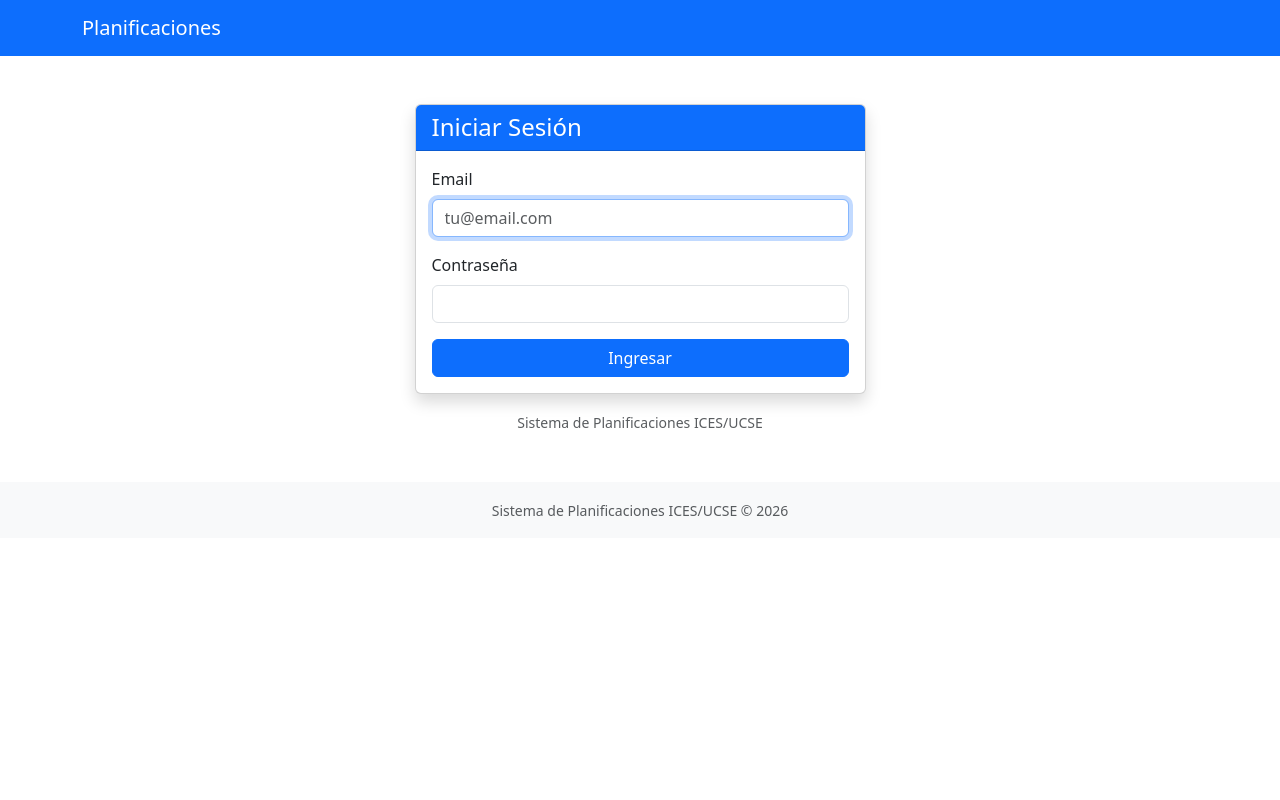
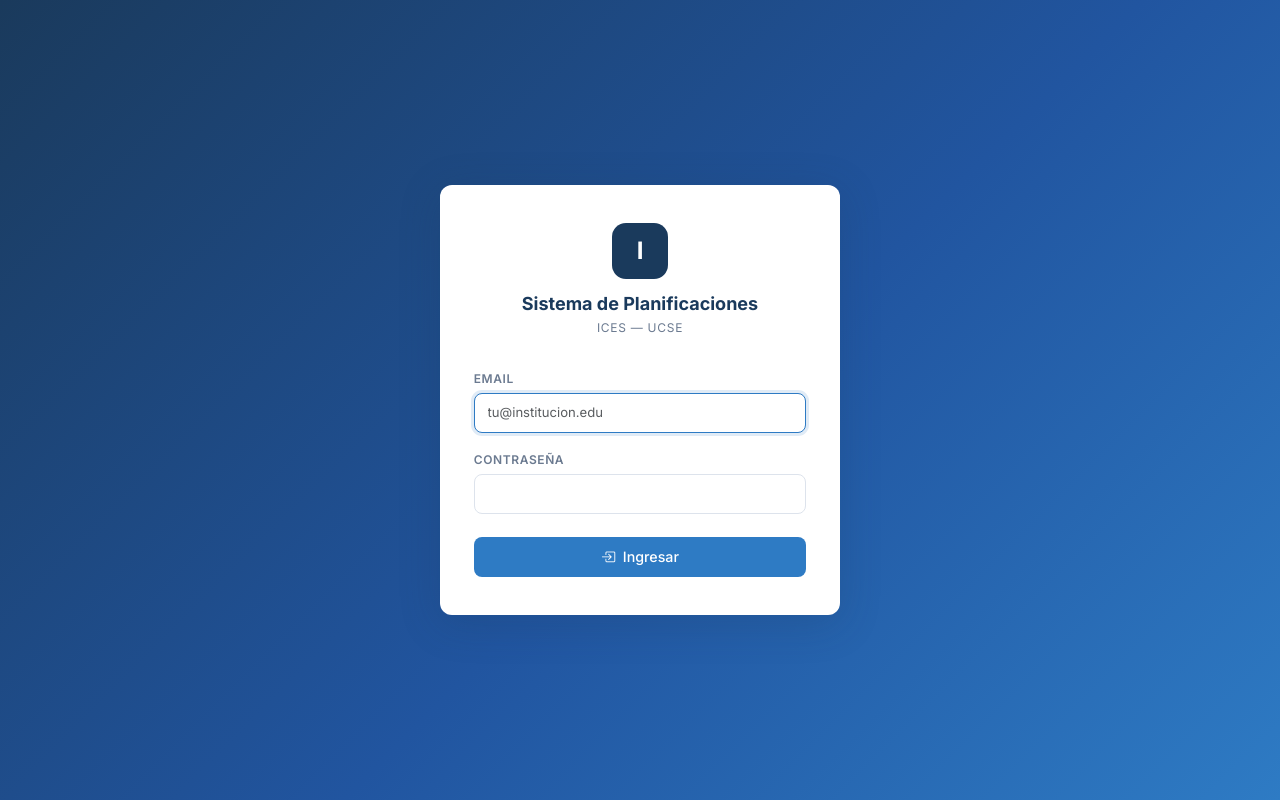
Before and after one commit to NicoMiretti/planificacion-ices, a Django app: page /usuarios/login/ in a window 1280 px wide. Run offline with Django 5.2, Linux system fonts and the light colour scheme.

Commit message:
UX Fase A: nuevo CSS institucional, navbar, login y home rediseñados

```diff
--- /dev/null
+++ b/src/static/css/ices.css
@@ -0,0 +1,417 @@
+/* ============================================================
+   Sistema de Planificaciones ICES/UCSE
+   Hoja de estilos principal — Fase A
+   ============================================================ */
+
+/* --- Variables de diseño --- */
+:root {
+  --ices-blue:        #1a3a5c;
+  --ices-blue-mid:    #2155a0;
+  --ices-blue-light:  #2e7bc4;
+  --ices-accent:      #4a9fd4;
+  --ices-bg:          #f4f6f9;
+  --ices-surface:     #ffffff;
+  --ices-border:      #dde3ec;
+  --ices-text:        #1e2a3a;
+  --ices-text-muted:  #6b7a90;
+  --ices-success:     #1a7a4a;
+  --ices-danger:      #b02a2a;
+  --ices-warning:     #856404;
+  --ices-radius:      8px;
+  --ices-radius-lg:   12px;
+  --ices-shadow:      0 1px 4px rgba(26,58,92,.08), 0 4px 16px rgba(26,58,92,.06);
+  --ices-shadow-sm:   0 1px 3px rgba(26,58,92,.10);
+}
+
+/* --- Reset y base --- */
+html { font-size: 15px; }
+
+body {
+  font-family: 'Inter', 'Segoe UI', system-ui, -apple-system, sans-serif;
+  background-color: var(--ices-bg);
+  color: var(--ices-text);
+  min-height: 100vh;
+  display: flex;
+  flex-direction: column;
+}
+
+main { flex: 1; }
+
+/* --- Tipografía --- */
+h1, h2, h3, h4, h5, h6 {
+  font-weight: 600;
+  color: var(--ices-blue);
+  letter-spacing: -0.01em;
+}
+
+.text-muted { color: var(--ices-text-muted) !important; }
+
+/* --- Navbar --- */
+.ices-navbar {
+  background: var(--ices-blue) !important;
+  border-bottom: 3px solid var(--ices-blue-light);
+  padding: .6rem 0;
+  box-shadow: 0 2px 8px rgba(26,58,92,.18);
+}
+
+.ices-navbar .navbar-brand {
+  display: flex;
+  align-items: center;
+  gap: .65rem;
+  font-weight: 700;
+  font-size: 1rem;
+  letter-spacing: .01em;
+  color: #fff !important;
+  text-decoration: none;
+}
+
+.ices-navbar .navbar-brand .brand-logo {
+  height: 36px;
+  width: auto;
+  filter: brightness(0) invert(1);
+}
+
+.ices-navbar .navbar-brand .brand-text {
+  display: flex;
+  flex-direction: column;
+  line-height: 1.15;
+}
+
+.ices-navbar .navbar-brand .brand-title {
+  font-size: .95rem;
+  font-weight: 700;
+  color: #fff;
+}
+
+.ices-navbar .navbar-brand .brand-subtitle {
+  font-size: .7rem;
+  font-weight: 400;
+  color: rgba(255,255,255,.7);
+  letter-spacing: .04em;
+  text-transform: uppercase;
+}
+
+.ices-navbar .nav-link {
+  color: rgba(255,255,255,.82) !important;
+  font-size: .875rem;
+  font-weight: 500;
+  padding: .4rem .75rem !important;
+  border-radius: var(--ices-radius);
+  transition: background .15s, color .15s;
+}
+
+.ices-navbar .nav-link:hover,
+.ices-navbar .nav-link:focus {
+  color: #fff !important;
+  background: rgba(255,255,255,.12);
+}
+
+.ices-navbar .nav-link.active {
+  color: #fff !important;
+  background: var(--ices-blue-light);
+}
+
+.ices-navbar .dropdown-menu {
+  border: none;
+  box-shadow: var(--ices-shadow);
+  border-radius: var(--ices-radius);
+  font-size: .875rem;
+  min-width: 200px;
+  margin-top: .4rem;
+}
+
+.ices-navbar .dropdown-item { padding: .5rem 1rem; }
+.ices-navbar .dropdown-item:hover { background: var(--ices-bg); color: var(--ices-blue); }
+
+.ices-navbar .badge-rol {
+  background: rgba(255,255,255,.18);
+  color: #fff;
+  font-size: .68rem;
+  font-weight: 500;
+  letter-spacing: .04em;
+  text-transform: uppercase;
+  padding: .2em .55em;
+  border-radius: 4px;
+  vertical-align: middle;
+}
+
+/* --- Página de login --- */
+.ices-login-page {
+  min-height: 100vh;
+  background: linear-gradient(135deg, var(--ices-blue) 0%, var(--ices-blue-mid) 55%, var(--ices-blue-light) 100%);
+  display: flex;
+  align-items: center;
+  justify-content: center;
+}
+
+.ices-login-card {
+  background: #fff;
+  border-radius: var(--ices-radius-lg);
+  box-shadow: 0 8px 40px rgba(26,58,92,.22);
+  padding: 2.5rem 2.25rem;
+  width: 100%;
+  max-width: 400px;
+}
+
+.ices-login-card .login-header {
+  text-align: center;
+  margin-bottom: 2rem;
+}
+
+.ices-login-card .login-logo {
+  height: 56px;
+  margin-bottom: .75rem;
+}
+
+.ices-login-card .login-title {
+  font-size: 1.2rem;
+  font-weight: 700;
+  color: var(--ices-blue);
+  margin-bottom: .15rem;
+}
+
+.ices-login-card .login-subtitle {
+  font-size: .8rem;
+  color: var(--ices-text-muted);
+  text-transform: uppercase;
+  letter-spacing: .06em;
+}
+
+/* --- Contenido principal --- */
+.ices-page {
+  padding: 2rem 0 3rem;
+}
+
+.ices-page-header {
+  margin-bottom: 1.75rem;
+  padding-bottom: 1rem;
+  border-bottom: 1px solid var(--ices-border);
+}
+
+.ices-page-header h2 {
+  font-size: 1.5rem;
+  margin-bottom: .2rem;
+}
+
+/* --- Cards --- */
+.ices-card {
+  background: var(--ices-surface);
+  border: 1px solid var(--ices-border);
+  border-radius: var(--ices-radius-lg);
+  box-shadow: var(--ices-shadow-sm);
+  overflow: hidden;
+}
+
+.ices-card .card-header {
+  background: var(--ices-bg);
+  border-bottom: 1px solid var(--ices-border);
+  padding: .85rem 1.25rem;
+  font-weight: 600;
+  font-size: .875rem;
+  color: var(--ices-blue);
+}
+
+/* --- Tabla estilizada --- */
+.ices-table {
+  font-size: .875rem;
+  border-collapse: separate;
+  border-spacing: 0;
+  width: 100%;
+}
+
+.ices-table thead th {
+  background: var(--ices-bg);
+  color: var(--ices-text-muted);
+  font-size: .75rem;
+  font-weight: 600;
+  text-transform: uppercase;
+  letter-spacing: .06em;
+  padding: .7rem 1rem;
+  border-bottom: 2px solid var(--ices-border);
+  white-space: nowrap;
+}
+
+.ices-table tbody td {
+  padding: .8rem 1rem;
+  border-bottom: 1px solid var(--ices-border);
+  vertical-align: middle;
+}
+
+.ices-table tbody tr:last-child td { border-bottom: none; }
+
+.ices-table tbody tr:hover { background: #f8fafc; }
+
+.ices-table-wrap {
+  background: var(--ices-surface);
+  border: 1px solid var(--ices-border);
+  border-radius: var(--ices-radius-lg);
+  box-shadow: var(--ices-shadow-sm);
+  overflow: hidden;
+}
+
+/* --- Badges de estado --- */
+.ices-badge {
+  display: inline-flex;
+  align-items: center;
+  gap: .3em;
+  font-size: .72rem;
+  font-weight: 600;
+  letter-spacing: .04em;
+  text-transform: uppercase;
+  padding: .3em .7em;
+  border-radius: 999px;
+}
+
+.ices-badge-success   { background: #d1f0e0; color: var(--ices-success); }
+.ices-badge-primary   { background: #dbeafe; color: var(--ices-blue-mid); }
+.ices-badge-warning   { background: #fef3c7; color: var(--ices-warning); }
+.ices-badge-danger    { background: #fde8e8; color: var(--ices-danger); }
+.ices-badge-secondary { background: #e8edf4; color: var(--ices-text-muted); }
+.ices-badge-info      { background: #e0f0fb; color: #1466a0; }
+
+/* --- Botones --- */
+.btn-ices-primary {
+  background: var(--ices-blue-light);
+  border: none;
+  color: #fff;
+  font-weight: 500;
+  font-size: .875rem;
+  border-radius: var(--ices-radius);
+  padding: .45rem 1.1rem;
+  transition: background .15s, transform .1s;
+}
+
+.btn-ices-primary:hover  { background: var(--ices-blue-mid); color: #fff; }
+.btn-ices-primary:active { transform: scale(.97); }
+
+.btn-ices-outline {
+  background: transparent;
+  border: 1.5px solid var(--ices-border);
+  color: var(--ices-text);
+  font-weight: 500;
+  font-size: .875rem;
+  border-radius: var(--ices-radius);
+  padding: .45rem 1.1rem;
+  transition: border-color .15s, background .15s;
+}
+
+.btn-ices-outline:hover { border-color: var(--ices-blue-light); color: var(--ices-blue-light); }
+
+/* --- Alerts --- */
+.ices-alert {
+  border-radius: var(--ices-radius);
+  border: none;
+  font-size: .875rem;
+  padding: .85rem 1.1rem;
+}
+
+.alert-success { background: #d1f0e0; color: var(--ices-success); }
+.alert-danger  { background: #fde8e8; color: var(--ices-danger); }
+.alert-warning { background: #fef3c7; color: var(--ices-warning); }
+.alert-info    { background: #e0f0fb; color: #1466a0; }
+
+/* --- Formularios --- */
+.form-control, .form-select {
+  border: 1.5px solid var(--ices-border);
+  border-radius: var(--ices-radius);
+  font-size: .875rem;
+  color: var(--ices-text);
+  transition: border-color .15s, box-shadow .15s;
+}
+
+.form-control:focus, .form-select:focus {
+  border-color: var(--ices-blue-light);
+  box-shadow: 0 0 0 3px rgba(46,123,196,.15);
+  outline: none;
+}
+
+.form-label {
+  font-size: .8rem;
+  font-weight: 600;
+  color: var(--ices-text-muted);
+  text-transform: uppercase;
+  letter-spacing: .05em;
+  margin-bottom: .35rem;
+}
+
+/* --- Breadcrumb --- */
+.breadcrumb {
+  font-size: .8rem;
+  margin-bottom: 1.25rem;
+  gap: 0;
+}
+
+.breadcrumb-item + .breadcrumb-item::before { color: var(--ices-text-muted); }
+.breadcrumb-item a { color: var(--ices-blue-light); text-decoration: none; }
+.breadcrumb-item a:hover { text-decoration: underline; }
+.breadcrumb-item.active { color: var(--ices-text-muted); }
+
+/* --- Footer --- */
+.ices-footer {
+  background: var(--ices-blue);
+  color: rgba(255,255,255,.55);
+  font-size: .78rem;
+  padding: 1rem 0;
+  margin-top: auto;
+  text-align: center;
+  letter-spacing: .02em;
+}
+
+.ices-footer a { color: rgba(255,255,255,.7); text-decoration: none; }
+.ices-footer a:hover { color: #fff; }
+
+/* --- Home cards de rol --- */
+.rol-card {
+  background: var(--ices-surface);
+  border: 1px solid var(--ices-border);
+  border-radius: var(--ices-radius-lg);
+  padding: 1.5rem;
+  text-align: center;
+  box-shadow: var(--ices-shadow-sm);
+  transition: box-shadow .2s, transform .2s;
+  text-decoration: none;
+  color: inherit;
+  display: block;
+}
+
+.rol-card:hover {
+  box-shadow: var(--ices-shadow);
+  transform: translateY(-2px);
+  color: inherit;
+}
+
+.rol-card .rol-icon {
+  font-size: 2.25rem;
+  margin-bottom: .6rem;
+  display: block;
+}
+
+.rol-card .rol-label {
+  font-weight: 600;
+  color: var(--ices-blue);
+  font-size: .9rem;
+}
+
+/* --- Stat chip (tablero) --- */
+.stat-chip {
+  display: inline-flex;
+  align-items: center;
+  gap: .4rem;
+  background: var(--ices-bg);
+  border: 1px solid var(--ices-border);
+  border-radius: var(--ices-radius);
+  padding: .4rem .8rem;
+  font-size: .8rem;
+  font-weight: 600;
+  color: var(--ices-text);
+}
+
+.stat-chip .stat-num {
+  font-size: 1.1rem;
+  color: var(--ices-blue-light);
+}
+
+/* --- Utilities --- */
+.text-ices     { color: var(--ices-blue) !important; }
+.bg-ices-light { background: var(--ices-bg) !important; }
+.border-ices   { border-color: var(--ices-border) !important; }
--- a/src/templates/base.html
+++ b/src/templates/base.html
@@ -1,3 +1,4 @@
+{% load static %}
 <!DOCTYPE html>
 <html lang="es">
 <head>
@@ -5,97 +6,154 @@
     <meta name="viewport" content="width=device-width, initial-scale=1.0">
     <title>{% block title %}Planificaciones ICES/UCSE{% endblock %}</title>
 
+    <!-- Google Fonts: Inter -->
+    <link rel="preconnect" href="https://fonts.googleapis.com">
+    <link rel="preconnect" href="https://fonts.gstatic.com" crossorigin>
+    <link href="https://fonts.googleapis.com/css2?family=Inter:wght@400;500;600;700&display=swap" rel="stylesheet">
+
     <!-- Bootstrap 5 CSS -->
     <link href="https://cdn.jsdelivr.net/npm/bootstrap@5.3.2/dist/css/bootstrap.min.css" rel="stylesheet">
+
+    <!-- Bootstrap Icons -->
+    <link href="https://cdn.jsdelivr.net/npm/bootstrap-icons@1.11.3/font/bootstrap-icons.min.css" rel="stylesheet">
+
+    <!-- ICES Custom CSS -->
+    <link href="{% static 'css/ices.css' %}" rel="stylesheet">
 
     {% block extra_css %}{% endblock %}
 </head>
 <body>
-    <!-- Navbar -->
-    <nav class="navbar navbar-expand-lg navbar-dark bg-primary">
+
+    {% if user.is_authenticated %}
+    <nav class="navbar navbar-expand-lg ices-navbar">
         <div class="container">
-            <a class="navbar-brand" href="/">Planificaciones</a>
 
-            {% if user.is_authenticated %}
-            <button class="navbar-toggler" type="button" data-bs-toggle="collapse" data-bs-target="#navbarNav">
-                <span class="navbar-toggler-icon"></span>
+            <a class="navbar-brand" href="/">
+                <span style="display:inline-flex;align-items:center;justify-content:center;
+                             width:34px;height:34px;background:rgba(255,255,255,.18);
+                             border-radius:8px;font-size:1.05rem;font-weight:800;color:#fff;flex-shrink:0;">I</span>
+                <span class="brand-text">
+                    <span class="brand-title">Planificaciones</span>
+                    <span class="brand-subtitle">ICES / UCSE</span>
+                </span>
+            </a>
+
+            <button class="navbar-toggler border-0" type="button"
+                    data-bs-toggle="collapse" data-bs-target="#navbarNav"
+                    style="color:rgba(255,255,255,.8)">
+                <i class="bi bi-list fs-4"></i>
             </button>
 
             <div class="collapse navbar-collapse" id="navbarNav">
-                <ul class="navbar-nav me-auto">
+                <ul class="navbar-nav me-auto gap-1">
+
                     {% if user.es_profesor %}
                     <li class="nav-item">
-                        <a class="nav-link" href="{% url 'instancias:mis_instancias' %}">Mis Instancias</a>
+                        <a class="nav-link {% if '/instancias/mis' in request.path %}active{% endif %}"
+                           href="{% url 'instancias:mis_instancias' %}">
+                            <i class="bi bi-folder2-open me-1"></i>Mis Instancias
+                        </a>
                     </li>
                     {% endif %}
 
                     {% if user.puede_gestionar %}
                     <li class="nav-item">
-                        <a class="nav-link" href="{% url 'instancias:lista' %}">Instancias</a>
+                        <a class="nav-link {% if request.path == '/instancias/' %}active{% endif %}"
+                           href="{% url 'instancias:lista' %}">
+                            <i class="bi bi-calendar3 me-1"></i>Instancias
+                        </a>
                     </li>
                     {% endif %}
 
                     {% if user.es_revisor %}
                     <li class="nav-item">
-                        <a class="nav-link" href="{% url 'revisiones:tablero' %}">Tablero de Revisión</a>
+                        <a class="nav-link {% if '/revisiones' in request.path %}active{% endif %}"
+                           href="{% url 'revisiones:tablero' %}">
+                            <i class="bi bi-clipboard2-check me-1"></i>Tablero
+                        </a>
                     </li>
                     {% endif %}
 
                     <li class="nav-item">
-                        <a class="nav-link" href="{% url 'planificaciones:consulta_publica' %}">Consulta Pública</a>
+                        <a class="nav-link" href="{% url 'planificaciones:consulta_publica' %}">
+                            <i class="bi bi-search me-1"></i>Consulta pública
+                        </a>
                     </li>
 
                     {% if user.is_staff %}
                     <li class="nav-item">
-                        <a class="nav-link" href="{% url 'admin:index' %}">Admin</a>
+                        <a class="nav-link" href="{% url 'admin:index' %}">
+                            <i class="bi bi-gear me-1"></i>Admin
+                        </a>
                     </li>
                     {% endif %}
+
                 </ul>
 
                 <ul class="navbar-nav">
                     <li class="nav-item dropdown">
-                        <a class="nav-link dropdown-toggle" href="#" data-bs-toggle="dropdown">
-                            {{ user.email }}
-                            <span class="badge bg-light text-primary">{{ user.get_rol_display }}</span>
+                        <a class="nav-link dropdown-toggle d-flex align-items-center gap-2"
+                           href="#" data-bs-toggle="dropdown">
+                            <span class="badge-rol">{{ user.get_rol_display }}</span>
+                            <span class="d-none d-lg-inline" style="font-size:.85rem;color:rgba(255,255,255,.85)">
+                                {{ user.nombre_completo|default:user.email|truncatechars:22 }}
+                            </span>
                         </a>
                         <ul class="dropdown-menu dropdown-menu-end">
-                            <li><a class="dropdown-item" href="{% url 'usuarios:perfil' %}">Mi Perfil</a></li>
-                            <li><hr class="dropdown-divider"></li>
+                            <li>
+                                <span class="dropdown-item-text text-muted" style="font-size:.78rem;">
+                                    {{ user.email }}
+                                </span>
+                            </li>
+                            <li><hr class="dropdown-divider my-1"></li>
+                            <li>
+                                <a class="dropdown-item" href="{% url 'usuarios:perfil' %}">
+                                    <i class="bi bi-person me-2"></i>Mi Perfil
+                                </a>
+                            </li>
+                            <li><hr class="dropdown-divider my-1"></li>
                             <li>
                                 <form method="post" action="{% url 'usuarios:logout' %}">
                                     {% csrf_token %}
-                                    <button type="submit" class="dropdown-item">Cerrar sesión</button>
+                                    <button type="submit" class="dropdown-item text-danger">
+                                        <i class="bi bi-box-arrow-right me-2"></i>Cerrar sesión
+                                    </button>
                                 </form>
                             </li>
                         </ul>
                     </li>
                 </ul>
             </div>
-            {% endif %}
+
         </div>
     </nav>
+    {% endif %}
 
-    <!-- Messages -->
+    <!-- Alertas globales -->
     {% if messages %}
     <div class="container mt-3">
         {% for message in messages %}
-        <div class="alert alert-{{ message.tags }} alert-dismissible fade show" role="alert">
-            {{ message }}
-            <button type="button" class="btn-close" data-bs-dismiss="alert"></button>
+        <div class="alert ices-alert alert-{{ message.tags }} alert-dismissible fade show d-flex align-items-center gap-2" role="alert">
+            {% if message.tags == 'success' %}<i class="bi bi-check-circle-fill"></i>
+            {% elif message.tags == 'error' or message.tags == 'danger' %}<i class="bi bi-x-circle-fill"></i>
+            {% elif message.tags == 'warning' %}<i class="bi bi-exclamation-triangle-fill"></i>
+            {% else %}<i class="bi bi-info-circle-fill"></i>{% endif %}
+            <span>{{ message }}</span>
+            <button type="button" class="btn-close ms-auto" data-bs-dismiss="alert"></button>
         </div>
         {% endfor %}
     </div>
     {% endif %}
 
-    <!-- Content -->
+    <!-- Contenido -->
     <main>
         {% block content %}{% endblock %}
     </main>
 
     <!-- Footer -->
-    <footer class="bg-light mt-5 py-3">
-        <div class="container text-center text-muted">
-            <small>Sistema de Planificaciones ICES/UCSE &copy; 2026</small>
+    <footer class="ices-footer">
+        <div class="container">
+            Sistema de Planificaciones &mdash; ICES / UCSE &copy; 2026
         </div>
     </footer>
 
--- a/src/templates/usuarios/login.html
+++ b/src/templates/usuarios/login.html
@@ -1,19 +1,34 @@
-{% extends 'base.html' %}
+{% load static %}
+<!DOCTYPE html>
+<html lang="es">
+<head>
+    <meta charset="UTF-8">
+    <meta name="viewport" content="width=device-width, initial-scale=1.0">
+    <title>Iniciar Sesión — Planificaciones ICES/UCSE</title>
+    <link rel="preconnect" href="https://fonts.googleapis.com">
+    <link rel="preconnect" href="https://fonts.gstatic.com" crossorigin>
+    <link href="https://fonts.googleapis.com/css2?family=Inter:wght@400;500;600;700&display=swap" rel="stylesheet">
+    <link href="https://cdn.jsdelivr.net/npm/bootstrap@5.3.2/dist/css/bootstrap.min.css" rel="stylesheet">
+    <link href="https://cdn.jsdelivr.net/npm/bootstrap-icons@1.11.3/font/bootstrap-icons.min.css" rel="stylesheet">
+    <link href="{% static 'css/ices.css' %}" rel="stylesheet">
+</head>
+<body class="ices-login-page">
 
-{% block title %}Iniciar Sesión - Planificaciones{% endblock %}
+<div class="ices-login-card">
+    <div class="login-header">
+        <div style="display:inline-flex;align-items:center;justify-content:center;
+                    width:56px;height:56px;background:var(--ices-blue);border-radius:14px;
+                    font-size:1.6rem;font-weight:800;color:#fff;margin-bottom:.75rem;">
+            I
+        </div>
+        <div class="login-title">Sistema de Planificaciones</div>
+        <div class="login-subtitle">ICES &mdash; UCSE</div>
+    </div>
 
-{% block content %}
-<div class="container mt-5">
-    <div class="row justify-content-center">
-        <div class="col-md-5">
-            <div class="card shadow">
-                <div class="card-header bg-primary text-white">
-                    <h4 class="mb-0">Iniciar Sesión</h4>
-                </div>
-                <div class="card-body">
     {% if form.errors %}
-                    <div class="alert alert-danger">
-                        Email o contraseña incorrectos.
+    <div class="alert ices-alert alert-danger d-flex align-items-center gap-2 mb-3">
+        <i class="bi bi-x-circle-fill"></i>
+        <span>Email o contraseña incorrectos.</span>
     </div>
     {% endif %}
 
@@ -21,33 +36,21 @@
         {% csrf_token %}
         <div class="mb-3">
             <label for="username" class="form-label">Email</label>
-                            <input type="email"
-                                   name="username"
-                                   class="form-control"
-                                   id="username"
-                                   placeholder="tu@email.com"
-                                   required
-                                   autofocus>
+            <input type="email" name="username" class="form-control" id="username"
+                   placeholder="tu@institucion.edu" required autofocus
+                   style="padding:.6rem .85rem;">
         </div>
-                        <div class="mb-3">
+        <div class="mb-4">
             <label for="password" class="form-label">Contraseña</label>
-                            <input type="password"
-                                   name="password"
-                                   class="form-control"
-                                   id="password"
-                                   required>
+            <input type="password" name="password" class="form-control" id="password"
+                   required style="padding:.6rem .85rem;">
         </div>
-                        <button type="submit" class="btn btn-primary w-100">
-                            Ingresar
+        <button type="submit" class="btn w-100 btn-ices-primary" style="padding:.65rem;font-size:.95rem;">
+            <i class="bi bi-box-arrow-in-right me-2"></i>Ingresar
         </button>
     </form>
 </div>
-            </div>
 
-            <div class="text-center mt-3 text-muted">
-                <small>Sistema de Planificaciones ICES/UCSE</small>
-            </div>
-        </div>
-    </div>
-</div>
-{% endblock %}
+<script src="https://cdn.jsdelivr.net/npm/bootstrap@5.3.2/dist/js/bootstrap.bundle.min.js"></script>
+</body>
+</html>
```
Also changed, not shown: src/templates/core/home.html (+46 -12 lines), src/static/images/logo-ices.png (added). Lines whose indentation alone changed are shown as unchanged.
